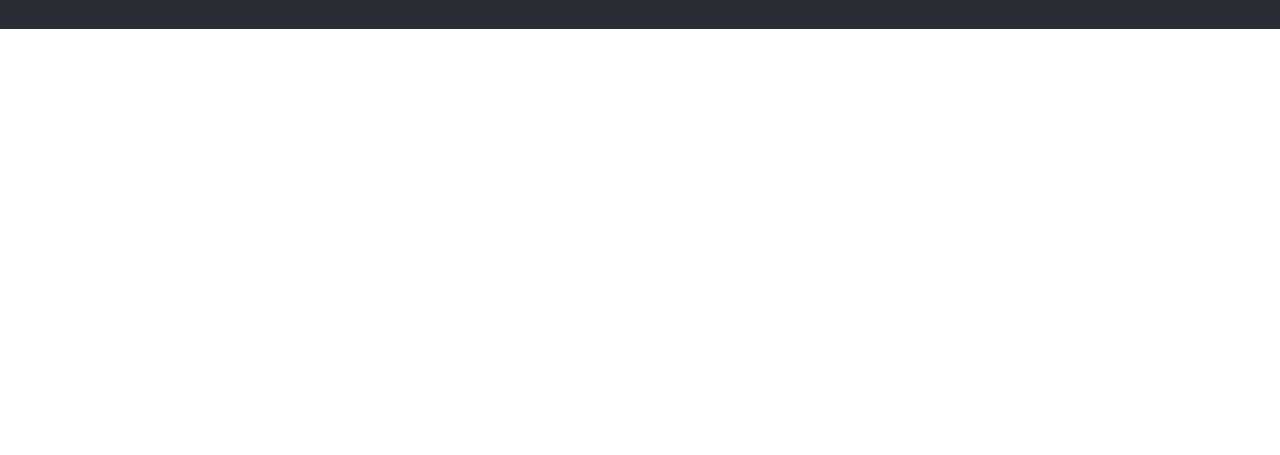
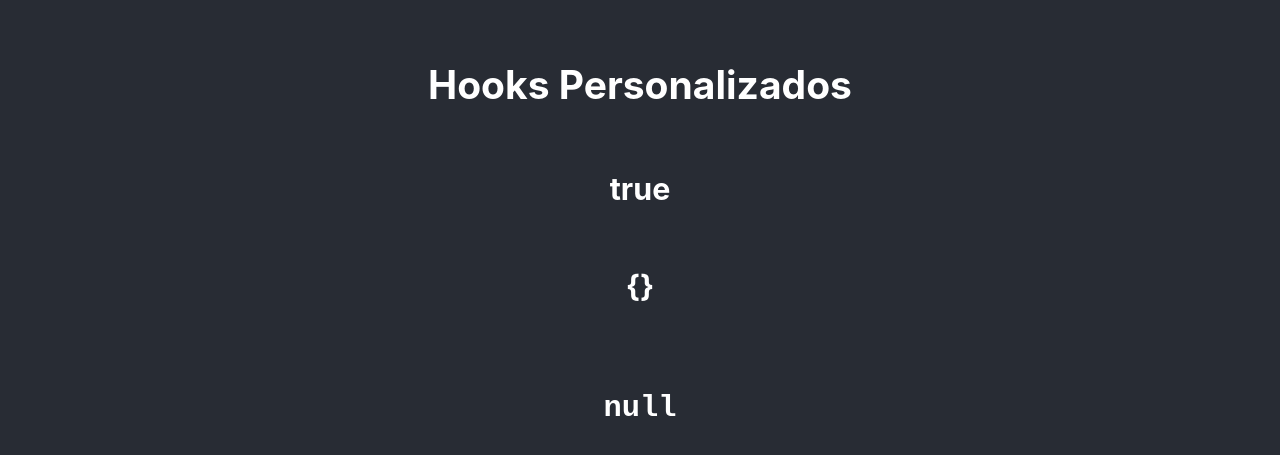
Before and after one commit to robertgrc/ReactPractice, a React (Create React App) app: page / in a window 1280 px wide. Shown: the part 1220-1675 px from the top of the page. Before the commit the page ends 1249 px from the top, so only its background shows below. Built offline with nearby package versions, Linux system fonts and the light colour scheme; no server answers; the HTML template or start-up script is replaced by a standard one.

Commit message:
CustomHooks useFetch

```diff
--- a/src/App.js
+++ b/src/App.js
@@ -15,6 +15,7 @@ import ContadorDos from './components/funcionalComponents/ContadorDos';
 import ScrollHooks from './components/funcionalComponents/ScrollHooks';
 import RelojHooks from './components/funcionalComponents/RelojHooks';
 import AjaxHooks from './components/funcionalComponents/AjaxHooks';
+import HooksPersonalizados from './components/funcionalComponents/HooksPersonalizados';
 
 
 
@@ -52,6 +53,7 @@ function App() {
        <ScrollHooks />
        <RelojHooks />
        <AjaxHooks />
+       <HooksPersonalizados/>
 
       </header>
     </div>
--- /dev/null
+++ b/src/components/funcionalComponents/HooksPersonalizados.js
@@ -0,0 +1,20 @@
+import React from 'react';
+import { useFetch } from '../hooks/useFetch';
+
+export default function HooksPersonalizados(){
+
+    let url = "https:pokeapi.co/api/v2/pokemonl";
+
+    let{data, isPending, error} = useFetch(url);
+
+    return(
+        <>
+        <h2>Hooks Personalizados</h2>
+        <h3>{JSON.stringify(isPending)}</h3>
+        <h3>{JSON.stringify(error)}</h3>
+        <pre style={{whiteSpace:"pre-wrap"}}>
+          <h3>{JSON.stringify(data)}</h3>
+        </pre>
+        </>
+    )
+}
--- /dev/null
+++ b/src/components/hooks/useFetch.js
@@ -0,0 +1,38 @@
+
+
+import { useState, useEffect } from "react";
+
+export const useFetch = (url) => {
+  const [data, setData] = useState(null);
+  const [isPending, setIsPending] = useState(true);
+  const [error, setError] = useState(null);
+
+  useEffect(() => {
+    const getData = async (url) => {
+      try {
+        let res = await fetch(url);
+
+        if (!res.ok) {
+          throw {
+            err: true,
+            status: res.status,
+            statusText: !res.statusText ? "Ocurrió un error" : res.statusText,
+          };
+        }
+
+        let data = await res.json();
+
+        setIsPending(false);
+        setData(data);
+        setError({ err: false });
+      } catch (err) {
+        setIsPending(true);
+        setError(err);
+      }
+    };
+
+    getData(url);
+  }, [url]);
+
+  return { data, isPending, error };
+};
```
